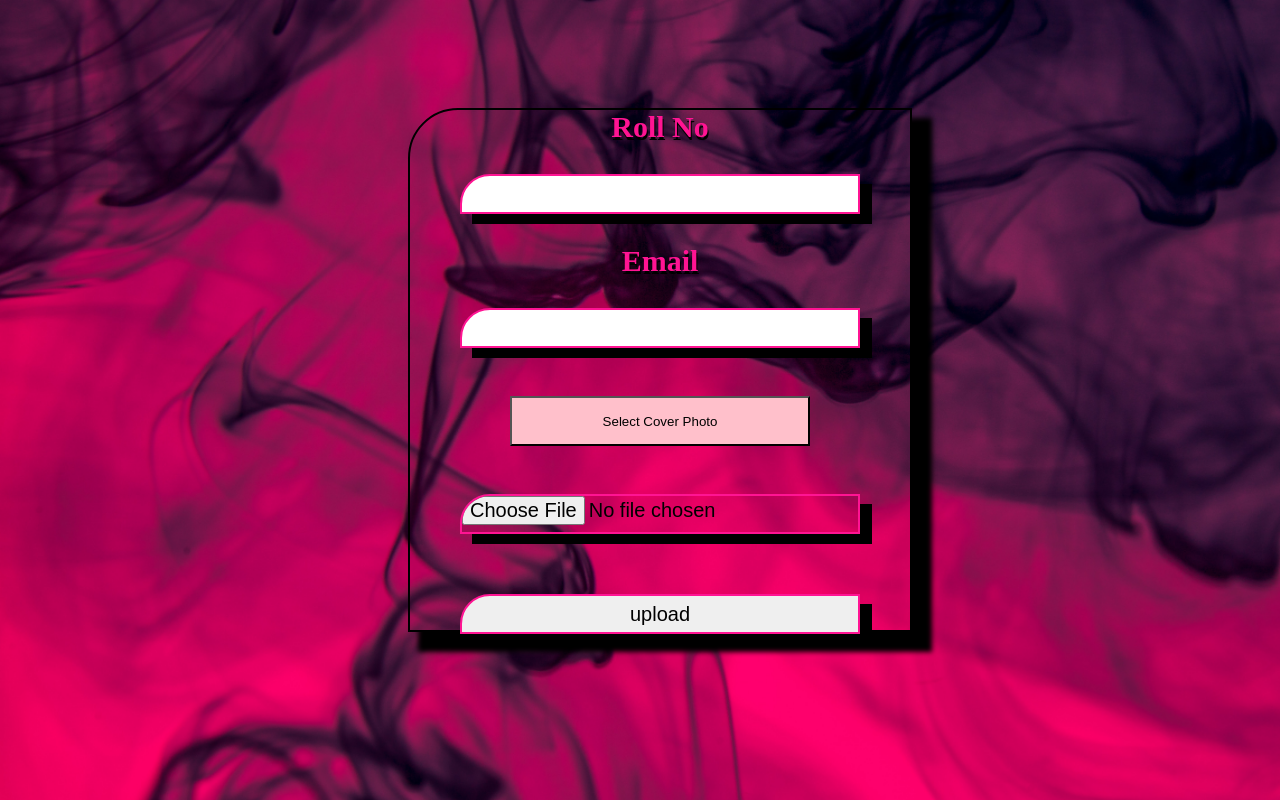
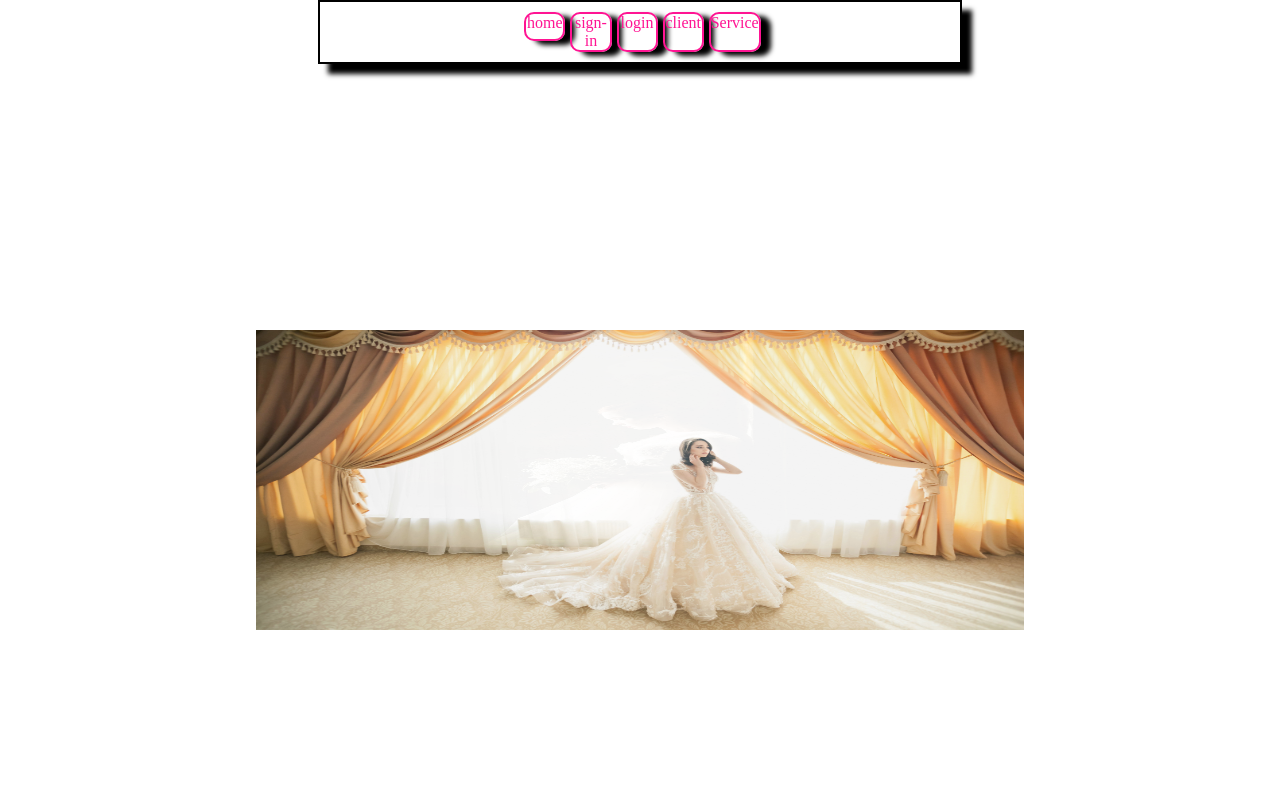
Before and after one commit to Aditi009/alia2, a PHP site: page / in a window 1280 px wide. Run offline with PHP 8.4, Linux system fonts and the light colour scheme; some web fonts are replaced.

Commit message:
Add files via upload

```diff
--- a/index.php
+++ b/index.php
@@ -3,32 +3,47 @@
 		<link href='https://fonts.googleapis.com/css?family=Eagle Lake' rel='stylesheet'>
 		<link rel="stylesheet" type="text/css" href="login.css" />
 	</head>
-	<body>
+	<body><center>
+		<div id="part1">
+		<header id="head">
+			<div id="list"><ul>
+			<li class="active"><a href="#">home</a></li>
+			<li><a href="#" onclick="abc2()">sign-in</a></li>
+			<li ><a href="#"  onclick="abc2()" ondblclick="abc3()" >login</a></li>
+				<li ><a href="#">client</a></li>
+				<li ><a href="#">Service</a></li></ul>
+				</div>
+		</header>
 
 
 
+			<div class="front">
+				<form action="dblogin.php" method="post" enctype="multipart/form-data">
 
-				<form action="dblogin.php" method="post" enctype="multipart/form-data">
-					<center>
-						<div class="front">
+
 				<span>Roll No</span>
 				<br><input type="number" name="roll_no" required>
+					<br>
 				<br>
 				<span>Email</span>
 				<br><input type="email" name="email" required >
 
 					<br>
 					<br>
-
+					<br>
 									<button id="but2"
 									onmouseover="on2()" onclick="on()" 	>	Select Cover Photo</button>
 							<br>
 							<br>
-						<input type="file" name="image" required="required"/>
-		<input type="submit" name="submit" value="upload"/>
 
 
-					</div>
+		<input id="btn2" type="submit" name="submit" value="upload"/>
+
+
+
+
+
+
 
 
 					<div id="cardimg">
@@ -39,8 +54,16 @@
 						<br>
 					<button><img id="img2" src="back.png" onclick="im()"></button>
 				</div>
-						</center>
 					</form>
+
+		</div>
+
+
+		</div>
+		<div id="part2">
+
+			<div id="main_div"></div>
+	</div>
 
 
 
@@ -67,6 +90,16 @@
 
 
 		}
+		function abc2()
+		{
+
+			document.querySelector(".front").style.display="block";
+		}
+			function abc3()
+		{
+
+			document.querySelector(".front").style.display="none";
+		}
 
 
 		function abc()
@@ -80,4 +113,5 @@
 		{document.getElementById("but").style.marginTop="-2px";
 
 		}
-		</script></body></html>
+		</script>
+	</center></body></html>
--- a/login.css
+++ b/login.css
@@ -1,3 +1,148 @@
+
+h1
+		{font-size: 2.1rem;
+			line-height: 1.4;
+			letter-spacing: .5rem;
+			text-align: center;
+			color:white;
+			margin-top: 50px;
+
+		}
+		#main_div
+{
+	width:60%;
+	height:300px;
+	position: absolute;
+	left: 50%;
+	top:60%;
+	transform: translate(-50%,-50%);
+	box-shadow: 1px 2px 10px 5px white;
+	background-image: url("lucas-newton-rgJ7WSQsE40-unsplash.jpg");
+	background-size: 100% 100%;
+	animation: slider 9s infinite linear;
+}
+
+@keyframes slider
+		{
+			0%{background-image: url("lucas-newton-rgJ7WSQsE40-unsplash.jpg");}
+				35%{background-image: url("petr-ovralov-qQ01rvKkE0w-unsplash.jpg");}
+				75%{background-image: url("photo-nic-co-uk-nic-NIX7pbp6UGU-unsplash.jpg");}
+
+		}
+#head
+{
+	height: 60px;width:50%;
+
+
+	border: 2px solid black;
+	box-shadow: 10px 10px 5px;
+}
+#butt{
+	position: absolute;
+	font-size: 16px;
+	color:firebrick;
+	border: 2px solid black;
+
+	}
+#butt3
+{
+	\
+}
+
+
+*
+{
+	margin: 0px;
+	padding:0px;
+}
+#sec
+
+{
+	height: 500px;
+	width:500px;
+	background-color: aqua;
+}
+
+
+
+#header
+{
+
+background-color:pink;
+}
+#list
+{
+	text-decoration: none;
+	text-align: center;
+}
+#list ul
+{
+	display: inline-flex;
+	color: aliceblue;
+	list-style: none;
+}
+#list ul li a
+{
+	text-decoration: none;
+	color:deeppink;
+
+}
+#list ul li
+{
+	width:40%;
+
+	top:50%;
+	margin-top: 10px;
+	border:2px solid deeppink;
+	margin-left: 5px;
+	border-radius: 10px;
+	box-shadow: 10px 4px 5px black;
+
+
+}
+.active,#list ul li:hover
+{ background-color:transparent;
+    margin-top: 5px;
+	border-radius: 30px;
+	height:25px;
+	box-shadow: 10px 4px 5px black;
+width:100px;
+
+
+}
+#list ul li a:hover{
+	height:40px;
+	width: 300px;
+	margin-left: 2px;
+}
+#butt::after,#butt::before
+{
+	content: "";
+	position: absolute;
+	width: 25px;
+	height: 25px;
+	border: 5px solid firebrick;
+	transition: all .9s ease;
+
+}#butt::after
+{
+	bottom: 0;
+	right: 0;
+	border-top-color:transparent;
+	border-left-color: transparent;
+
+}
+#butt::before{
+	top:0;
+	left:0;
+	border-bottom-color: transparent;
+	border-right-color: transparent;
+}
+#butt:hover::after,#butt:hover::before{
+	width:10%;
+	height: 10%;
+}
+
 #cardimg{
 	width: 500px;
 	height:500px;
@@ -23,33 +168,35 @@ img
 
 
 .front{
-	width: 500px;
-	height:520px;
 
+
+	height:380px;
+	min-width: 300px;
 	position: absolute;
 	background-image: ;
 	box-shadow: 15px 15px 5px 5px black;
-	margin-left: 400px;
+   margin-left: 30%;
 	margin-top: 100px;
 	border-top-left-radius: 50px;
 	border:2px solid black;
 	z-index: 6;
+	display: none;
 }
-body
-{
-	background-image: url(christoph-keil-KTKvnZ42QQE-unsplash.jpg);
-	background-size: cover
-}
+
+
 input
 {
-	margin:30px;
+
+
 	border-top-left-radius: 30px;
-	height: 40px;
-	width:400px;
+
+
+	width:70%;
 	z-index: 4;
-	box-shadow: 12px 10px black;
+	box-shadow:0 0 10px 10px black;
 	text-align: center;
 
+	margin: 15px;
 	font-size: 20px;
 	border:2px solid deeppink;
 
@@ -77,9 +224,10 @@ button
 
 
 
+	border-radius: 30px;
+	height:30px;
+	width:200px;
 
-	height:50px;
-	width:300px;
 
 
 }
@@ -93,7 +241,7 @@ span
 {
 	font-family:Eagle Lake;
 	color: deeppink;
-	font-size: 30px;
+	font-size: 20px;
 	text-shadow: 1px 3px black;
 	font-weight: 600;
 }
```
Also changed, not shown: lucas-newton-rgJ7WSQsE40-unsplash.jpg (added), petr-ovralov-qQ01rvKkE0w-unsplash.jpg (added), photo-nic-co-uk-nic-NIX7pbp6UGU-unsplash.jpg (added), 1 other file.
